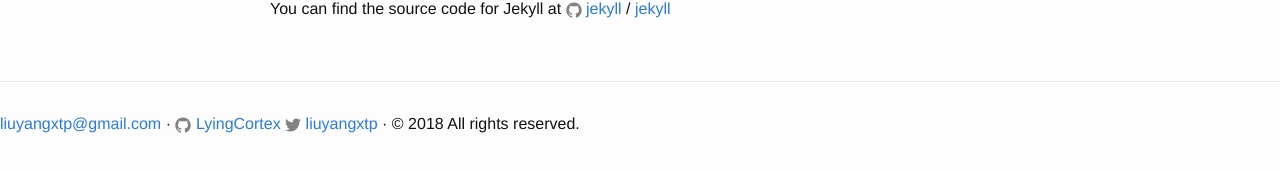
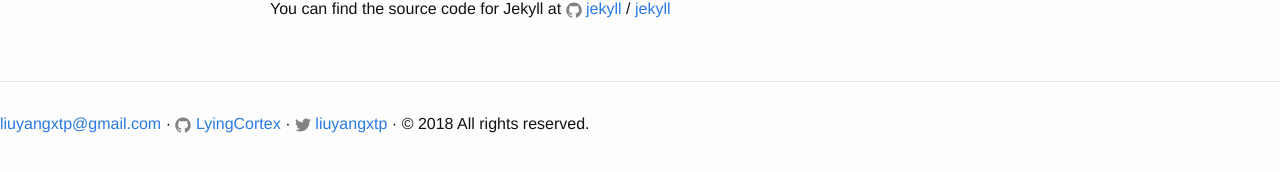
Before and after one commit to LyingCortex/lyingcortex.github.io, a Jekyll site: the page built from about.md, in a window 1280 px wide. Shown: the part 269-441 px from the top of the page. Built offline with Jekyll 4.4.1, drawn with Linux system fonts in a browser that asks for light colours.

Commit message:
revised footer

```diff
--- a/_includes/footer.html
+++ b/_includes/footer.html
@@ -1,58 +1,17 @@
 <footer class="site-footer">
 
-<!--  <div class="container">
-
-     <h2 class="footer-heading">{{ site.title }}</h2>
-
-    <div class="footer-col-wrapper">
-      <div class="footer-col footer-col-1">
-        <ul class="contact-list">
-          <li>{{ site.title }}</li>
-          <li><a href="mailto:{{ site.email }}">{{ site.email }}</a></li>
-        </ul>
-      </div>
-
-      <div class="footer-col footer-col-2">
-        <ul class="social-media-list">
-          {% if site.github_username %}
-          <li>
-            {% include icon-github.html username=site.github_username %}
-          </li>
-          {% endif %}
-
-          {% if site.twitter_username %}
-          <li>
-            {% include icon-twitter.html username=site.twitter_username %}
-          </li>
-          {% endif %}
-        </ul>
-      </div>
-
-      <div class="footer-col footer-col-3">
-        <p>{{ site.description }}</p>
-      </div>
-    </div> -->
   <div class="container">
     <div class="row">
-      <div class="col-md-12">
+      <div class="col-md-6">
         <a href="mailto:{{ site.email }}"><span class="glyphicon glyphicon-envelope"></span> {{ site.email }}</a>
         <span class="point"> · </span>
     {% if site.github_username %}
-<!--           <a href="https://github.com/{{ site.github_username }}">
-            <span class="icon">
-              <svg viewBox="0 0 16 16">
-                <path fill="#aaa" d="M7.999,0.431c-4.285,0-7.76,3.474-7.76,7.761 c0,3.428,2.223,6.337,5.307,7.363c0.388,0.071,0.53-0.168,0.53-0.374c0-0.184-0.007-0.672-0.01-1.32 c-2.159,0.469-2.614-1.04-2.614-1.04c-0.353-0.896-0.862-1.135-0.862-1.135c-0.705-0.481,0.053-0.472,0.053-0.472 c0.779,0.055,1.189,0.8,1.189,0.8c0.692,1.186,1.816,0.843,2.258,0.645c0.071-0.502,0.271-0.843,0.493-1.037 C4.86,11.425,3.049,10.76,3.049,7.786c0-0.847,0.302-1.54,0.799-2.082C3.768,5.507,3.501,4.718,3.924,3.65 c0,0,0.652-0.209,2.134,0.796C6.677,4.273,7.34,4.187,8,4.184c0.659,0.003,1.323,0.089,1.943,0.261 c1.482-1.004,2.132-0.796,2.132-0.796c0.423,1.068,0.157,1.857,0.077,2.054c0.497,0.542,0.798,1.235,0.798,2.082 c0,2.981-1.814,3.637-3.543,3.829c0.279,0.24,0.527,0.713,0.527,1.437c0,1.037-0.01,1.874-0.01,2.129 c0,0.208,0.14,0.449,0.534,0.373c3.081-1.028,5.302-3.935,5.302-7.362C15.76,3.906,12.285,0.431,7.999,0.431z"/>
-              </svg>
-            </span>
-            Github
-            </a> -->
-		<span class='github'> {% include icon-github.html username=site.github_username %} </span>
+		<span> {% include icon-github.html username=site.github_username %} </span>
     {% endif %}
-
+		<span class="point"> · </span>
 	{% if site.twitter_username %}
-		     <span class='twitter'> {% include icon-twitter.html username=site.twitter_username %} </span>
+		<span> {% include icon-twitter.html username=site.twitter_username %} </span>
 	{% endif %}
-
         <span class="point"> · </span>
         <span>&copy; {{ site.time | date: '%Y' }} All rights reserved.</span>
       </div>
```
Lines whose indentation alone changed are shown as unchanged.
